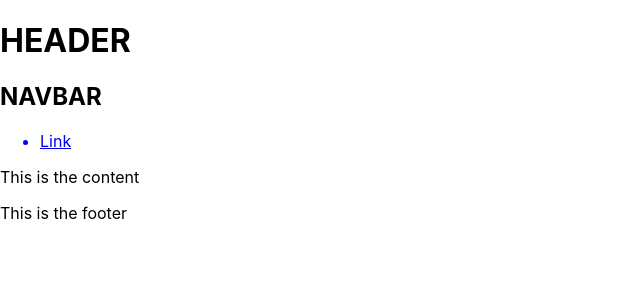
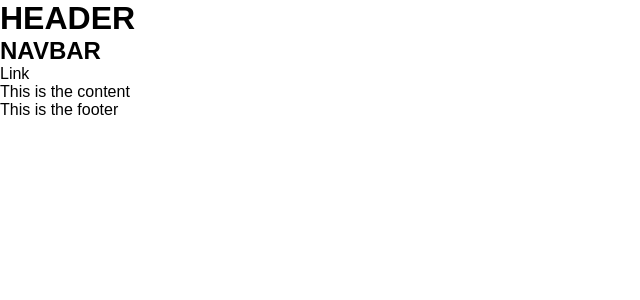
Before and after one commit to wingsown/reddit-mini, a React (Create React App) app: page / in a window 1280 px wide. Shown: the top 300 px of the page, without its empty margins (0-640 px from the left). Built offline with nearby package versions, Linux system fonts and the light colour scheme.

Commit message:
add general styling to App

```diff
--- a/src/components/App/App.css
+++ b/src/components/App/App.css
@@ -1,38 +1,15 @@
-.App {
-  text-align: center;
+* {
+  box-sizing: border-box;
+  margin: 0;
+  padding: 0;
 }
 
-.App-logo {
-  height: 40vmin;
-  pointer-events: none;
+body {
+  font-family: Arial;
+  margin: 0;
 }
 
-@media (prefers-reduced-motion: no-preference) {
-  .App-logo {
-    animation: App-logo-spin infinite 20s linear;
-  }
+a {
+  text-decoration: none;
+  color: black;
 }
-
-.App-header {
-  background-color: #282c34;
-  min-height: 100vh;
-  display: flex;
-  flex-direction: column;
-  align-items: center;
-  justify-content: center;
-  font-size: calc(10px + 2vmin);
-  color: white;
-}
-
-.App-link {
-  color: #61dafb;
-}
-
-@keyframes App-logo-spin {
-  from {
-    transform: rotate(0deg);
-  }
-  to {
-    transform: rotate(360deg);
-  }
-}
```
